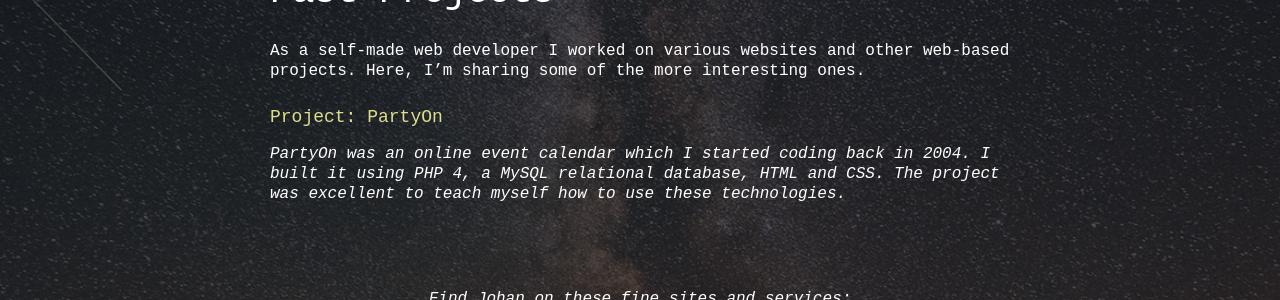
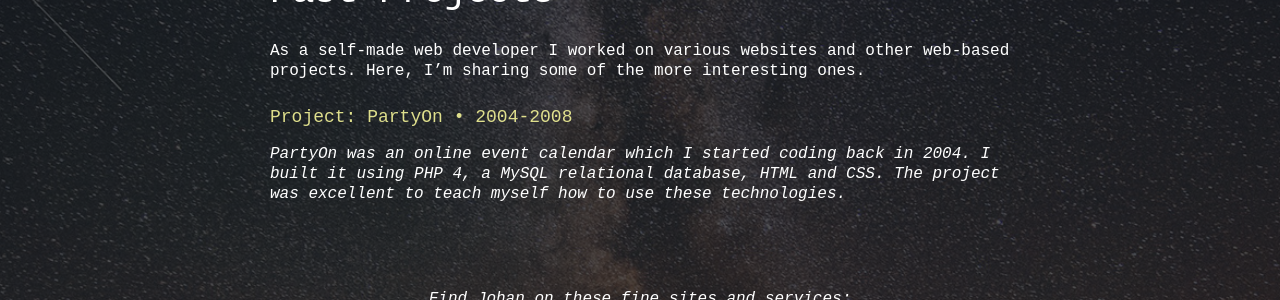
Before and after one commit to johanbove/johanbove.github.io, a Jekyll site: the page built from projects.markdown, in a window 1280 px wide. Shown: the part 152-452 px from the top of the page. Built offline with Jekyll 4.4.1, drawn with Linux system fonts in a browser that asks for light colours.

Commit message:
Update projects
Added period custom variable

```diff
--- a/_layouts/project.html
+++ b/_layouts/project.html
@@ -5,7 +5,7 @@
 
   <header class="post-header">
     <h1 class="post-title">{{ page.title }}</h1>
-    <p class="post-meta">{{ page.date | date: "%b %-d, %Y" }}{% if page.author %} • {{ page.author }}{% endif %}{% if page.meta %} • {{ page.meta }}{% endif %}</p>
+    <p class="post-meta">{{ page.date | date: "%b %-d, %Y" }}{% if page.author %} • {{ page.author }}{% endif %}{% if page.meta %} • {{ page.meta }}{% endif %}{% if page.timeframe %} • Period: {{ page.timeframe }}{% endif %}</p>
   </header>
 
   <article class="post-content">
--- a/_posts/2015-03-20-partyon.markdown
+++ b/_posts/2015-03-20-partyon.markdown
@@ -3,6 +3,7 @@
 evernote: "https://www.evernote.com/shard/s21/nl/2259310/5eab809a-ec64-4bb8-88c8-54717f71ad70"
 title: "Project: PartyOn"
 permalink: /project/partyon
+timeframe: "2004-2008"
 category: projects
 ---
 
--- a/projects.markdown
+++ b/projects.markdown
@@ -12,7 +12,7 @@
     {% for post in site.categories.projects %}
       <li>
         <h2>
-          <a class="post-link" href="{{ post.url | prepend: site.baseurl }}">{{ post.title }}</a>
+          <a class="post-link" href="{{ post.url | prepend: site.baseurl }}">{{ post.title }}{% if post.timeframe %} • {{ post.timeframe }}{% endif %}</a>
         </h2>
         {{ post.excerpt }}
       </li>
```
